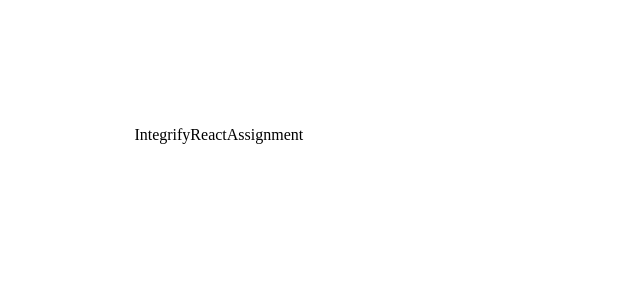
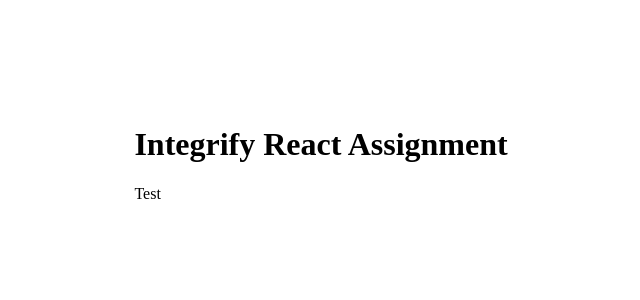
Before and after one commit to MarkkuVaara/IntegrifyReactAssignment, a React (Create React App) app: page / in a window 1280 px wide. Shown: the top 300 px of the page, without its empty margins (0-640 px from the left). Built offline with nearby package versions, Linux system fonts and the light colour scheme.

Commit message:
Git test

```diff
--- a/src/App.js
+++ b/src/App.js
@@ -2,7 +2,8 @@
 function App() {
   return (
     <div className="main">
-      <p>IntegrifyReactAssignment</p>
+      <h1>Integrify React Assignment</h1>
+      <p>Test</p>
     </div>
   );
 }
```
